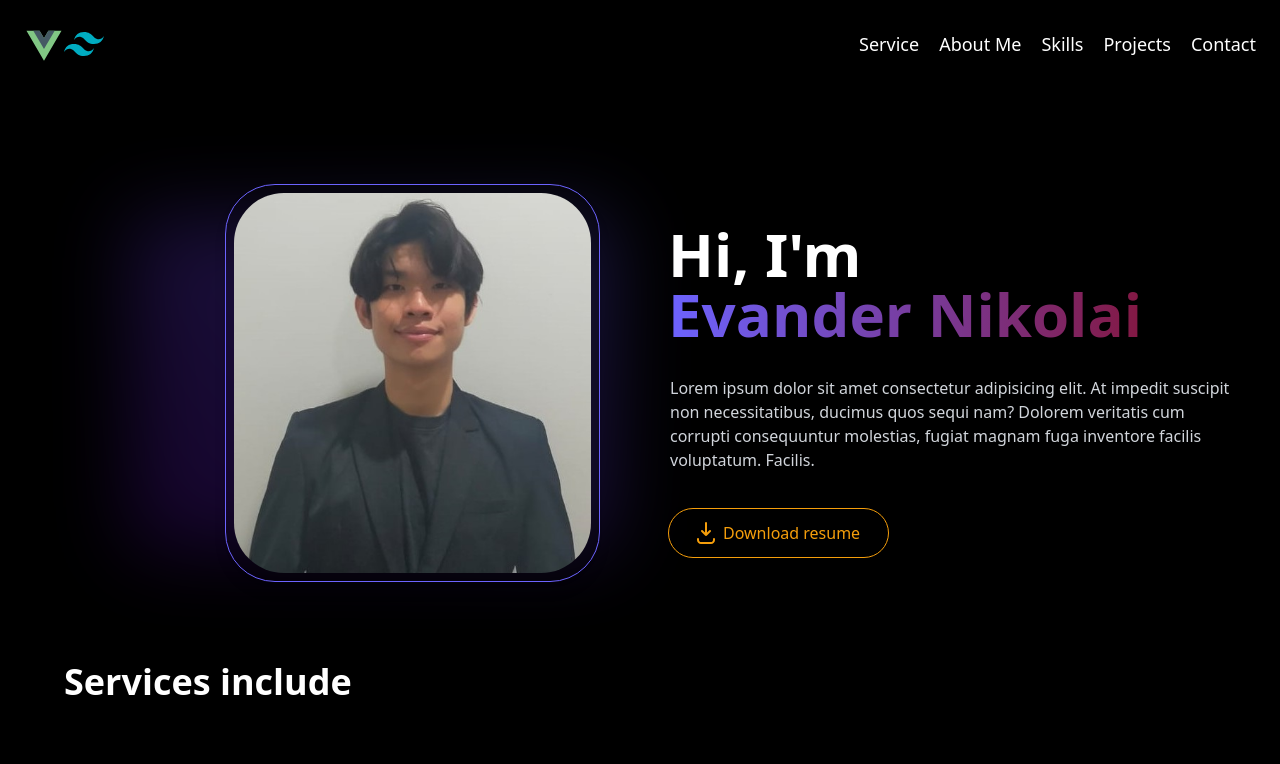
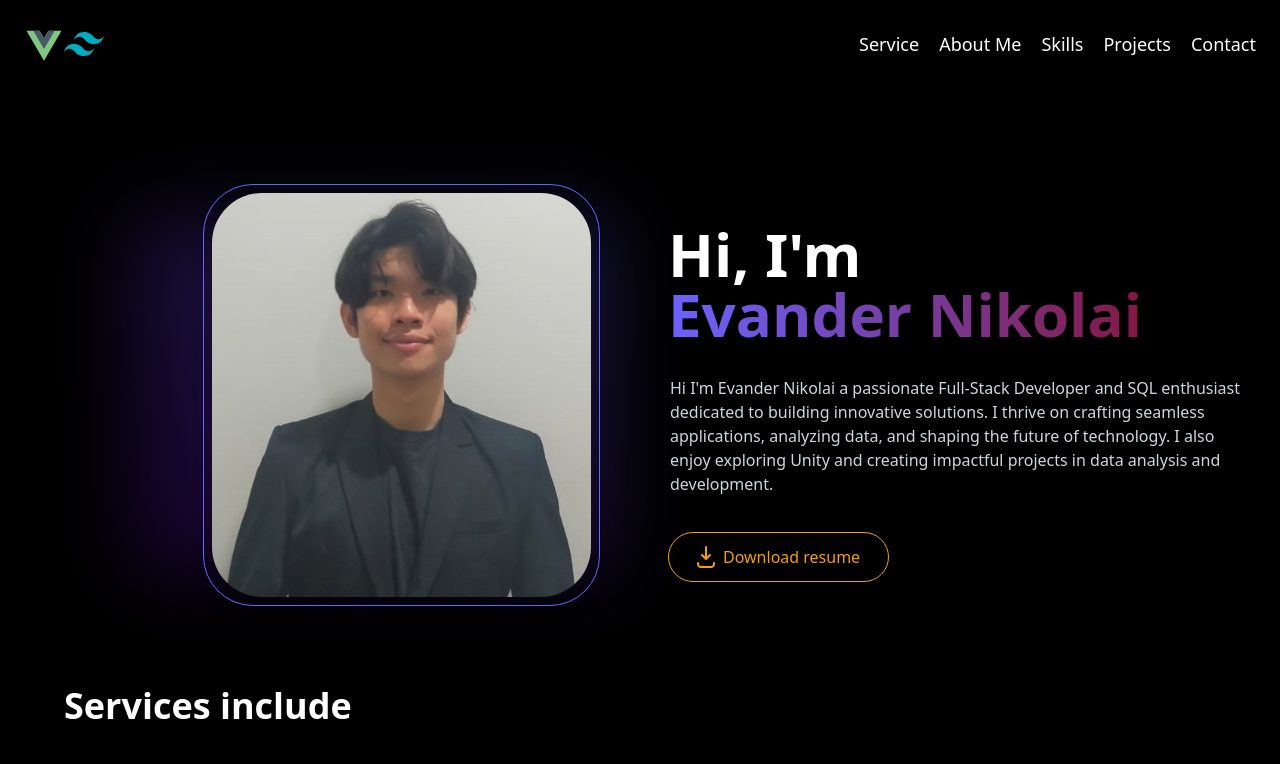
Before and after one commit to SayaPutih/Evander-Portofolio, a Vue app: page / in a window 1280 px wide. Shown: the top 764 px of the page. Built offline with nearby package versions, Linux system fonts and the light colour scheme.

Commit message:
change text

```diff
--- a/src/components/HeroSection.vue
+++ b/src/components/HeroSection.vue
@@ -33,9 +33,7 @@
                             </span>
                         </h1>
                         <p class="text-gray-300 pt-8 text-center lg:text-left mx-auto max-w-xl">
-                            Lorem ipsum dolor sit amet consectetur adipisicing elit. At impedit suscipit non necessitatibus,
-                            ducimus quos sequi nam? Dolorem veritatis cum corrupti consequuntur molestias,
-                            fugiat magnam fuga inventore facilis voluptatum. Facilis.
+                            Hi I'm Evander Nikolai a passionate Full-Stack Developer and SQL enthusiast dedicated to building innovative solutions. I thrive on crafting seamless applications, analyzing data, and shaping the future of technology. I also enjoy exploring Unity and creating impactful projects in data analysis and development.
                         </p>
 
                         <div class="flex items-center gap-3 pt-9 flex-col sm:flex-row sm:w-max sm:mx-auto lg:mx-0">
```
